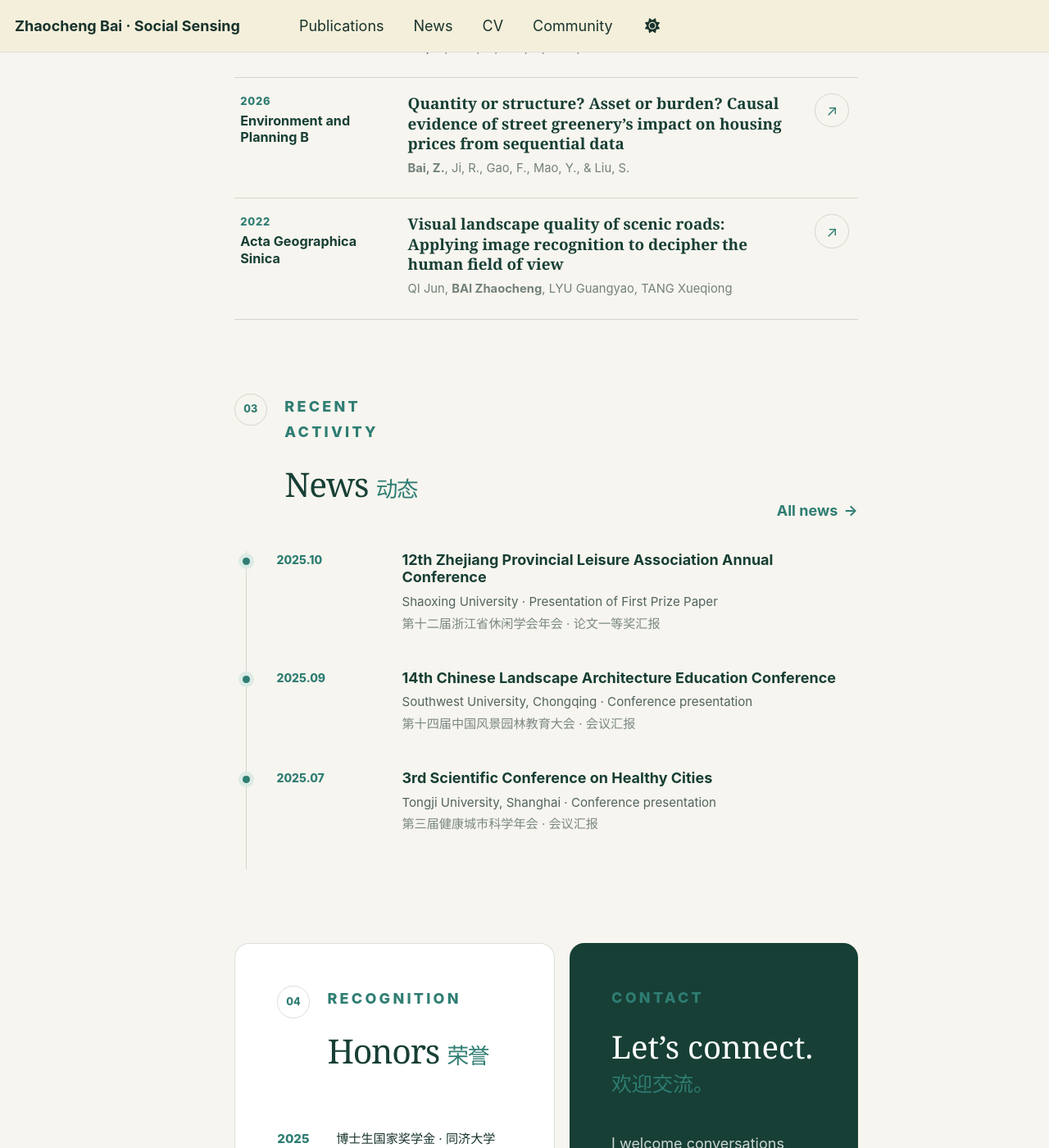
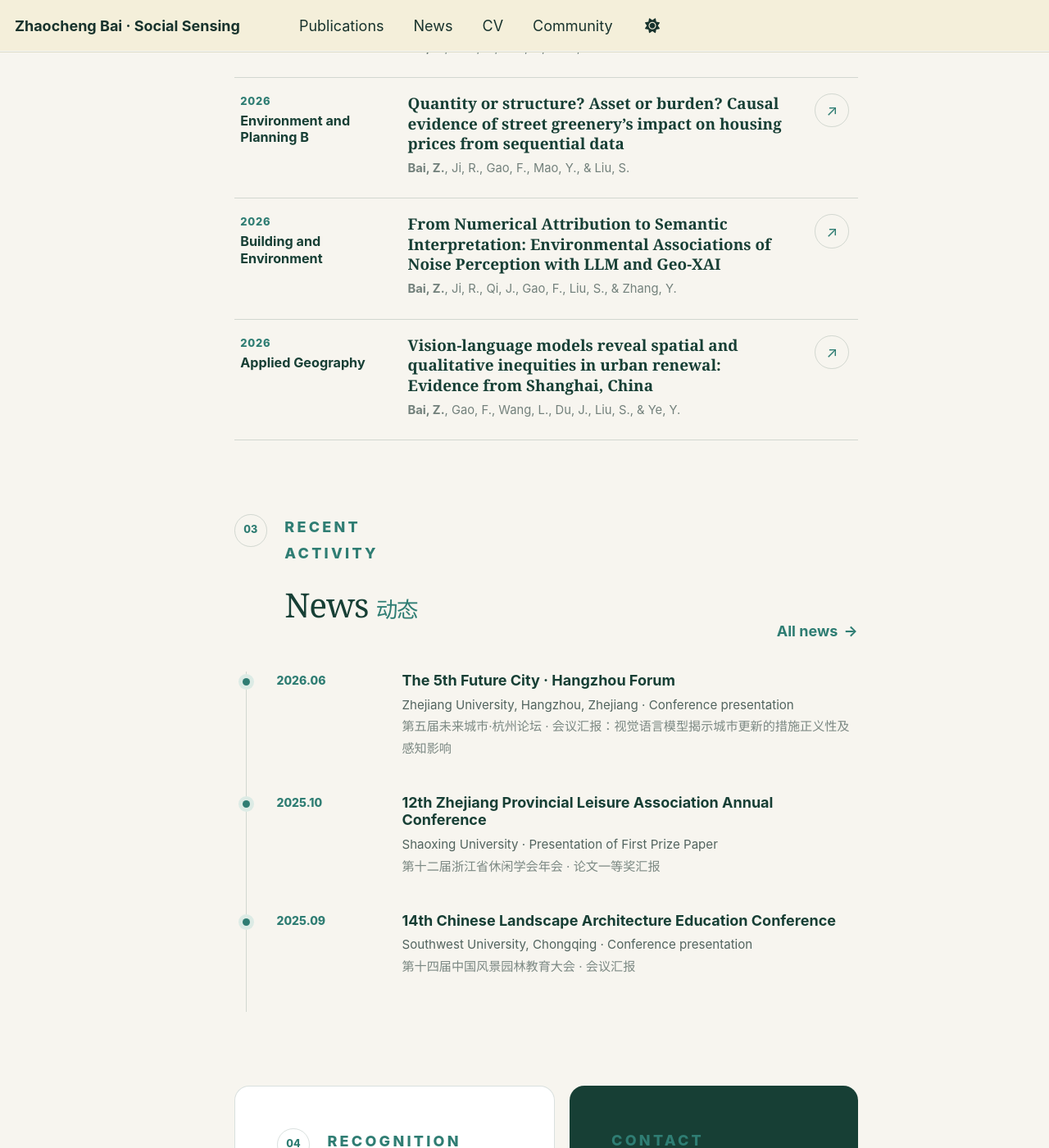
Before and after one commit to arsbai/arsbai.github.io, a Jekyll site: the page built from _pages/about.md, in a window 1280 px wide and 1400 px high, scrolled down 1994 px. Shown: the whole window at 82% size. Built offline with Jekyll 4.4.1, drawn with Linux system fonts in a browser that asks for light colours; some web fonts are replaced; a script that is not in the unit is left out.

Commit message:
Update selected publications and news

```diff
--- a/_pages/about.md
+++ b/_pages/about.md
@@ -38,7 +38,8 @@ classes: home-page
   <div class="publication-list">
     <article class="publication-card"><div class="publication-card__meta"><span>2026</span><span>Cities</span></div><div><h3>Pedestrian and cycling vitality in scenic and downtown contexts: Decoding nonlinear associations with the built environment via Geo-XAI</h3><p class="publication-card__authors"><strong>Bai, Z.</strong>, Mao, Y., Gao, F., & Liu, S.</p></div><a href="https://doi.org/10.1016/j.cities.2026.106906" aria-label="Open publication" class="publication-card__arrow">↗</a></article>
     <article class="publication-card"><div class="publication-card__meta"><span>2026</span><span>Environment and Planning B</span></div><div><h3>Quantity or structure? Asset or burden? Causal evidence of street greenery’s impact on housing prices from sequential data</h3><p class="publication-card__authors"><strong>Bai, Z.</strong>, Ji, R., Gao, F., Mao, Y., & Liu, S.</p></div><a href="https://doi.org/10.1177/23998083261420306" aria-label="Open publication" class="publication-card__arrow">↗</a></article>
-    <article class="publication-card"><div class="publication-card__meta"><span>2022</span><span>Acta Geographica Sinica</span></div><div><h3>Visual landscape quality of scenic roads: Applying image recognition to decipher the human field of view</h3><p class="publication-card__authors">QI Jun, <strong>BAI Zhaocheng</strong>, LYU Guangyao, TANG Xueqiong</p></div><a href="https://kns.cnki.net" aria-label="Open publication" class="publication-card__arrow">↗</a></article>
+    <article class="publication-card"><div class="publication-card__meta"><span>2026</span><span>Building and Environment</span></div><div><h3>From Numerical Attribution to Semantic Interpretation: Environmental Associations of Noise Perception with LLM and Geo-XAI</h3><p class="publication-card__authors"><strong>Bai, Z.</strong>, Ji, R., Qi, J., Gao, F., Liu, S., & Zhang, Y.</p></div><a href="https://doi.org/10.1016/j.buildenv.2026.115243" aria-label="Open publication" class="publication-card__arrow">↗</a></article>
+    <article class="publication-card"><div class="publication-card__meta"><span>2026</span><span>Applied Geography</span></div><div><h3>Vision-language models reveal spatial and qualitative inequities in urban renewal: Evidence from Shanghai, China</h3><p class="publication-card__authors"><strong>Bai, Z.</strong>, Gao, F., Wang, L., Du, J., Liu, S., & Ye, Y.</p></div><a href="https://doi.org/10.1016/j.apgeog.2026.104152" aria-label="Open publication" class="publication-card__arrow">↗</a></article>
   </div>
 </section>
 
@@ -48,9 +49,9 @@ classes: home-page
     <a href="/news/" class="text-link">All news <span aria-hidden="true">→</span></a>
   </div>
   <div class="news-timeline">
+    <article><time>2026.06</time><div><h3>The 5th Future City · Hangzhou Forum</h3><p>Zhejiang University, Hangzhou, Zhejiang · Conference presentation</p><p class="news-timeline__cn">第五届未来城市·杭州论坛 · 会议汇报：视觉语言模型揭示城市更新的措施正义性及感知影响</p></div></article>
     <article><time>2025.10</time><div><h3>12th Zhejiang Provincial Leisure Association Annual Conference</h3><p>Shaoxing University · Presentation of First Prize Paper</p><p class="news-timeline__cn">第十二届浙江省休闲学会年会 · 论文一等奖汇报</p></div></article>
     <article><time>2025.09</time><div><h3>14th Chinese Landscape Architecture Education Conference</h3><p>Southwest University, Chongqing · Conference presentation</p><p class="news-timeline__cn">第十四届中国风景园林教育大会 · 会议汇报</p></div></article>
-    <article><time>2025.07</time><div><h3>3rd Scientific Conference on Healthy Cities</h3><p>Tongji University, Shanghai · Conference presentation</p><p class="news-timeline__cn">第三届健康城市科学年会 · 会议汇报</p></div></article>
   </div>
 </section>
 
```
Also changed, not shown: _pages/news.md (+0 -10 lines).
